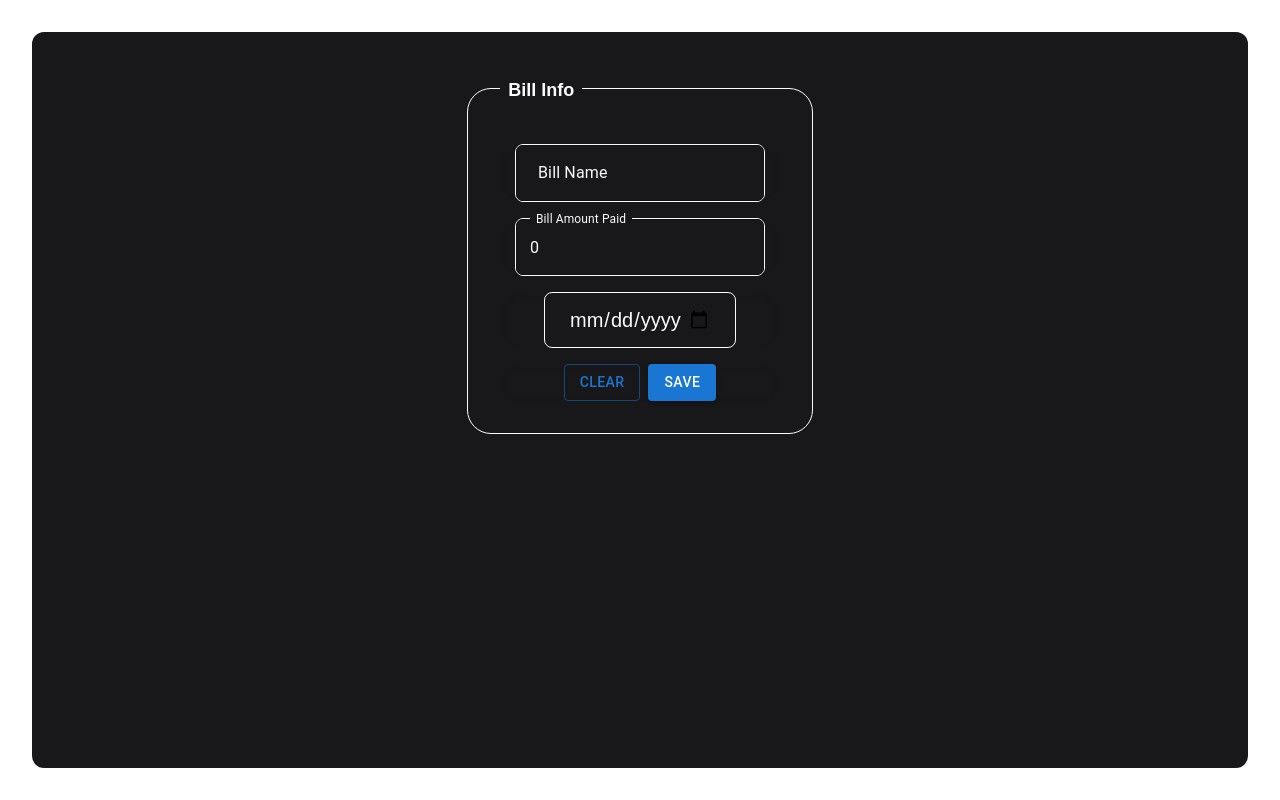
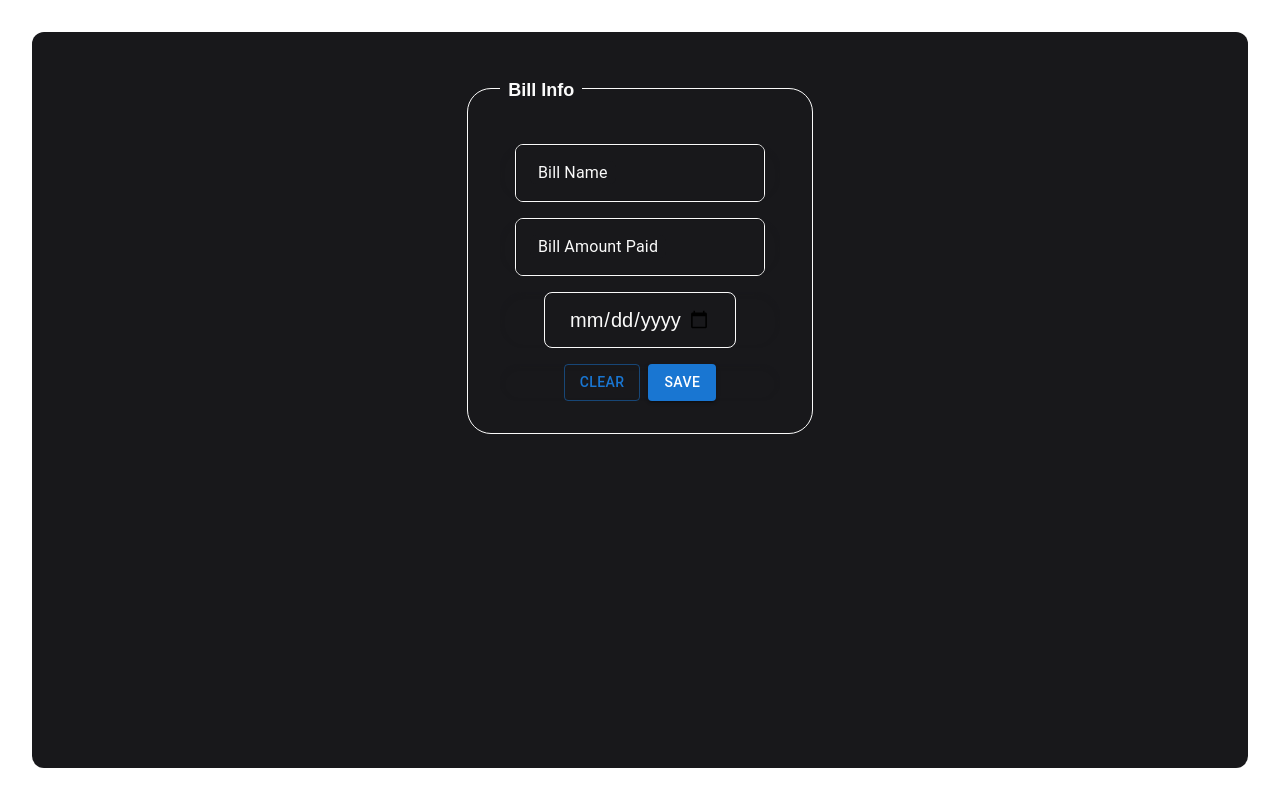
Before and after one commit to ranemihirk/bill-distributor, a Next.js app: page /bills/0 in a window 1280 px wide. Built offline with nearby package versions, Linux system fonts and the light colour scheme.

Commit message:
bill Paid default value set

```diff
--- a/app/bills/[bill_id]/page.tsx
+++ b/app/bills/[bill_id]/page.tsx
@@ -54,7 +54,9 @@ export default function BillPage({
   });
 
   const [expanded, setExpanded] = React.useState<string | false>(false);
-  const [formattedToday, setFormattedToday] = useState<string>(new Date().toISOString().split("T")[0]);
+  const [formattedToday, setFormattedToday] = useState<string>(
+    new Date().toISOString().split("T")[0]
+  );
 
   const billTitleRef = useRef<HTMLInputElement>(null);
   const billPaidRef = useRef<HTMLInputElement>(null);
@@ -154,7 +156,7 @@ export default function BillPage({
               label="Bill Amount Paid"
               variant="outlined"
               inputRef={billPaidRef}
-              defaultValue={billAmountPaid}
+              defaultValue={billAmountPaid == 0 ? "" : billAmountPaid}
               onChange={onBillPaidChange}
               className="text-4xl bill-title rounded-lg border border-light autofill:bg-dark"
               slotProps={{
```
